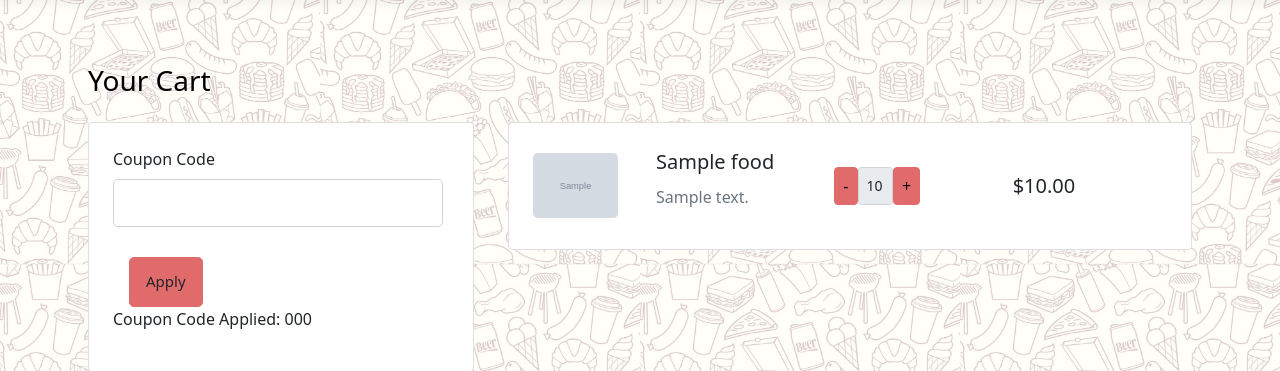
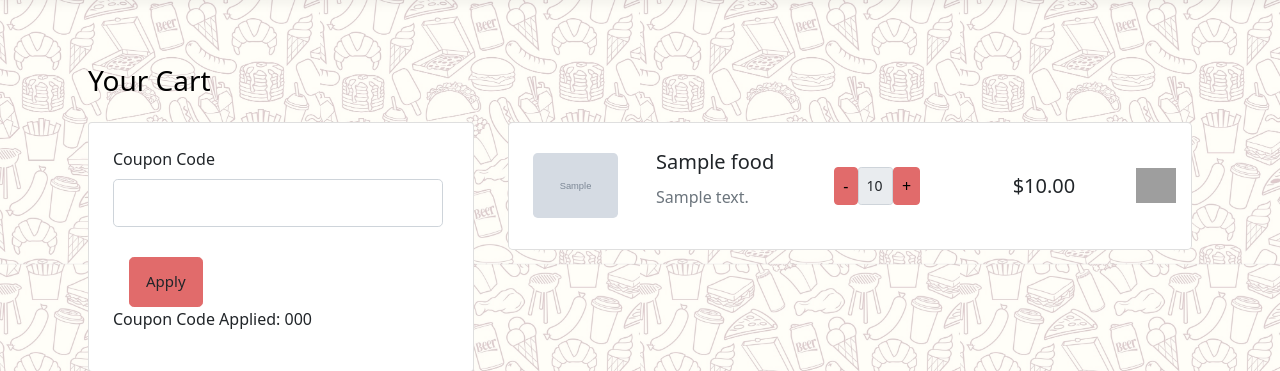
Before and after one commit to ashlilies/appdpj, a Flask app: template src/application/templates/consumer/cart.html in a window 1280 px wide. Shown: the part 56-427 px from the top of the page. Run offline with Flask 2, Linux system fonts and the light colour scheme; the template is opened without the code that fills it: most values are stand-ins (such as "Sample title", 1, 10 or a date in 2020); grey boxes marked "Sample" are stand-in pictures; some libraries are stand-ins or nearby versions; grey boxes are pictures that could not be loaded.

Commit message:
add trash icon

```diff
--- a/src/application/templates/consumer/address.html
+++ b/src/application/templates/consumer/address.html
@@ -41,7 +41,7 @@
     <form method="POST" action="{{ url_for('consumer_myaddress') }}">
         <div class="addressDiv">
             <div class="header">
-                <img src="{{ url_for("static", filename="location.png") }}" alt="location Logo"
+                <img src="{{ url_for("static", filename="cart/location.png") }}" alt="location Logo"
                      style="height: 35px; width: 40px; margin: 15px 0px; display: inline-block">
                 <h4 style="margin-left: 20px;">Delivery Address</h4>
             </div>
--- a/src/application/templates/consumer/cart.html
+++ b/src/application/templates/consumer/cart.html
@@ -13,7 +13,7 @@
         display: inline !important;
     }
 
-    .display-left > .btn > .btn-lg > .ms-3{
+    .display-left > .btn > .btn-lg > .ms-3 {
         display: inline;
     }
 
@@ -95,8 +95,11 @@
                                             {% endif %}
                                         </div>
                                         <div class="col-md-1 col-lg-1 col-xl-1 text-end">
-                                            <a href="#!" class="text-danger"><i
-                                                    class="fas fa-trash fa-lg"></i></a>
+                                            <a href="#!" class="text-danger">
+                                                <img src="{{ url_for("static", filename="cart/trash.png") }}"
+                                                     alt="trash"
+                                                     style="height: 35px; width: 40px; margin: 15px 0px; display: inline-block">
+                                            </a>
                                         </div>
                                     </div>
                                 </div>
```
